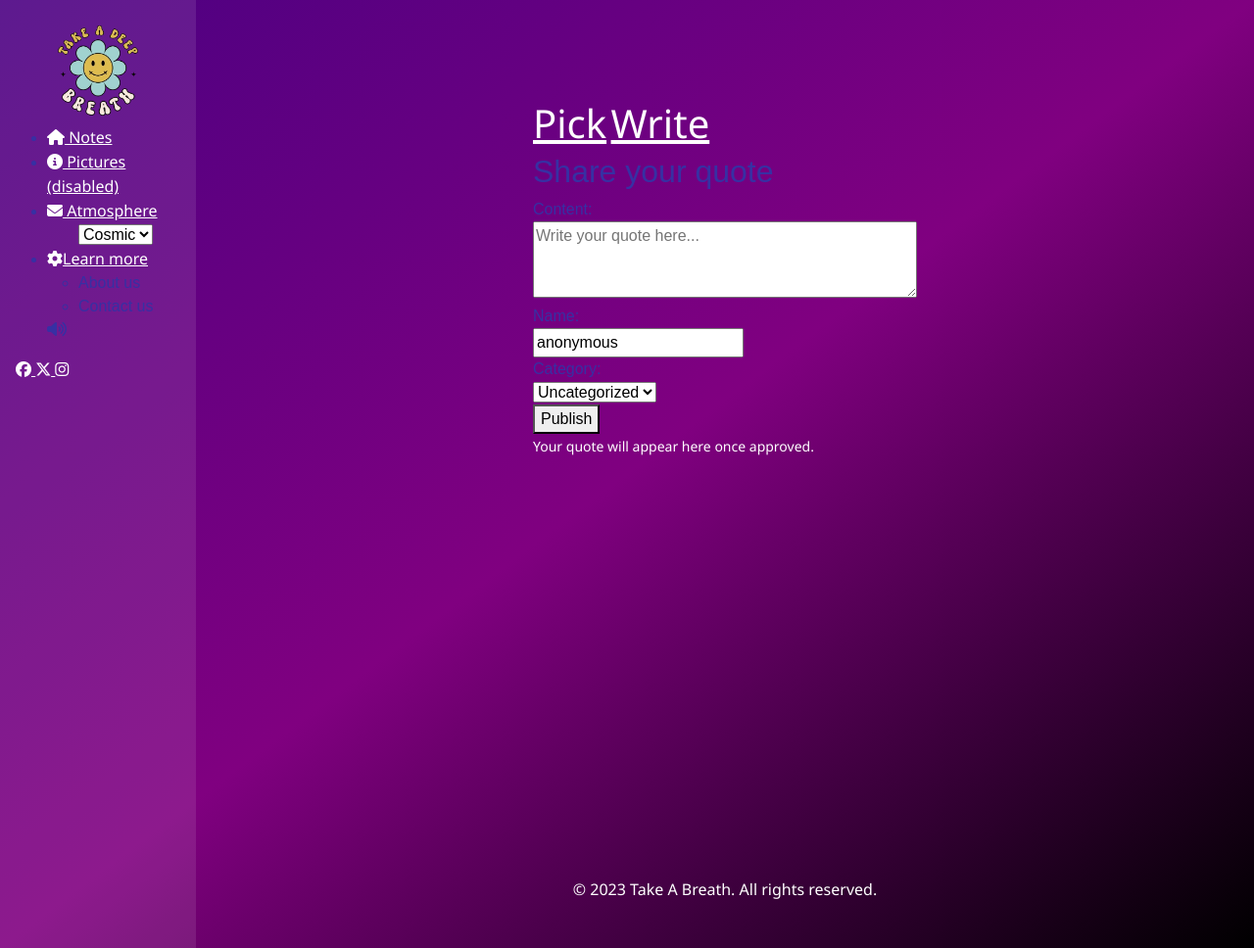
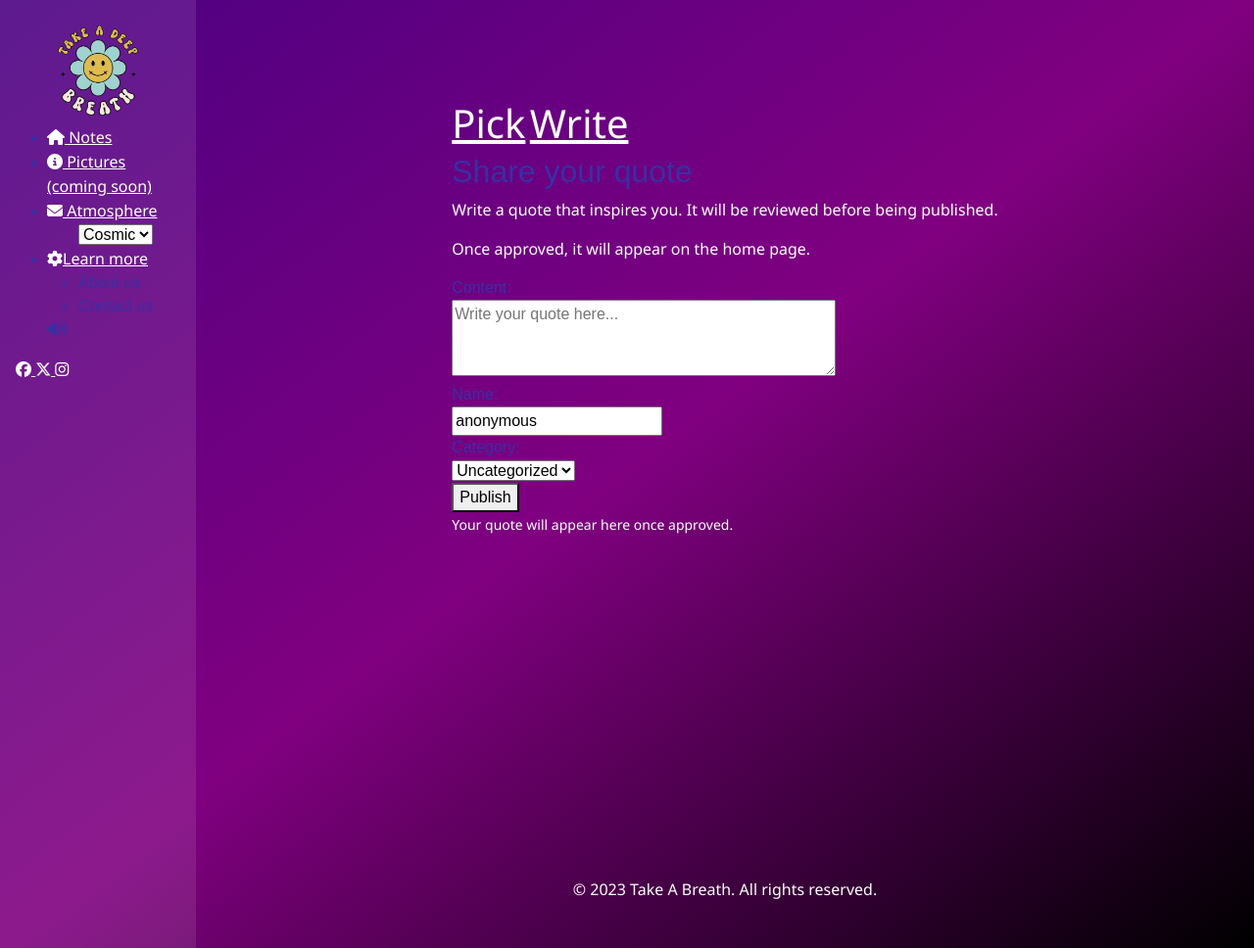
Before and after one commit to DaniqueJ-R/milestone_proj_3, a Django app: page /write-note/ in a window 1280 px wide. Shown: the whole page at 98% size. Run offline with Django 4.2, Linux system fonts and the light colour scheme; some libraries are stand-ins or nearby versions; some web fonts are replaced.

Commit message:
Updated quote views and all HTML templates

```diff
--- a/quote/templates/quote/home.html
+++ b/quote/templates/quote/home.html
@@ -37,7 +37,7 @@
           <!-- Display each note as a sticky note -->
           <div class="sticky-note theme-{{ note.category }}">
             <p>{{ note.content }}</p>
-            <small>— {{ note.name }}, {{ note.created_on|date:"M d, Y" }}</small>
+            <small>— {{ note.name }}</small>
           </div>
         {% endfor %}
       {% else %}
--- a/quote/templates/quote/write-a-note.html
+++ b/quote/templates/quote/write-a-note.html
@@ -10,6 +10,15 @@
 
     <div id="submit-note">
       <h2>Share your quote</h2>
+      <p>Write a quote that inspires you. It will be reviewed before being published.</p>
+      <p>Once approved, it will appear on the home page.</p>
+      {% if messages %}
+<div class="messages">
+    {% for message in messages %}
+        <div class="alert {{ message.tags }}">{{ message }}</div>
+    {% endfor %}
+</div>
+{% endif %}
       <form method="post">
         {% csrf_token %}
         {{ form.non_field_errors }}
--- a/quote/views.py
+++ b/quote/views.py
@@ -4,18 +4,15 @@ from .models import Note
 from django import forms
 
 # Create your views here.
+# This view handles the home page displaying a list of notes
 class NotesList(generic.ListView):
     model = Note
     template_name = 'quote/home.html'
     context_object_name = 'notes_list'
 
     def get_queryset(self):
-        return Note.objects.filter(approved=True).order_by('-created_on')
+        return Note.objects.filter(approved=True).order_by('?') # Random order for the home page
 
-    def get_context_data(self, **kwargs):
-        context = super().get_context_data(**kwargs)
-        context['title'] = "Take a Breath - Home"
-        return context
 
 # This view handles the creation of a new note
 class NoteForm(forms.ModelForm):
@@ -47,9 +44,27 @@ class WriteANoteView(generic.CreateView):
     success_url = '/'
 
     def form_valid(self, form):
-        # Optional: set author if user is authenticated
-        if self.request.user.is_authenticated:
-            form.instance.author = self.request.user
-        # Optional: mark as not approved yet
-        form.instance.approved = False
+        # List of banned words (lowercase for easier matching)
+        banned_words = ["badword1", "badword2", "badword3"]
+
+        # Convert content to lowercase for checking
+        content_lower = form.cleaned_data['content'].lower()
+        # Check if the content is empty
+        if not content_lower.strip():
+            form.add_error('content', 'Content cannot be empty.')
+            return self.form_invalid(form)
+        # Check for banned words
+        if any(bad_word in content_lower for bad_word in banned_words):
+            form.instance.approved = False
+            messages.warning(
+                self.request,
+                "Your quote contains language that requires manual approval before it appears."
+            )
+        else:
+            form.instance.approved = True
+            messages.success(
+                self.request,
+                "Your quote was submitted successfully and is now live!"
+            )
+
         return super().form_valid(form)
--- a/templates/base.html
+++ b/templates/base.html
@@ -13,19 +13,19 @@
     <link
       rel="apple-touch-icon"
       sizes="180x180"
-      href="assets/images/apple-touch-icon.png"
+      href="{% static 'images/apple-touch-icon.png' %}"
     />
     <link
       rel="icon"
       type="image/png"
       sizes="32x32"
-      href="assets/images/favicon-32x32.png"
+      href="{% static 'images/favicon-32x32.png' %}"
     />
     <link
       rel="icon"
       type="image/png"
       sizes="16x16"
-      href="assets/images/favicon-16x16.png"
+      href="{% static 'images/favicon-16x16.png' %}"
     />
 
     <!-- Bootstrap CSS link -->
@@ -45,7 +45,7 @@
   <div class="sidebar" id="sidebar">
               <img
             id="logo"
-            src="assets/images/Logoo-removebg-preview.png"
+            src="{% static 'images/Logoo-removebg-preview.png' %}"
             alt="Logo"
             class="img-fluid"/>
             <ul>
@@ -54,7 +54,7 @@
           </li>
           <li>
             <a href="#"
-              ><i class="fas fa-info-circle"></i> Pictures (disabled)</a
+              ><i class="fas fa-info-circle"></i> Pictures (coming soon)</a
             >
           </li>
           <li>
```
